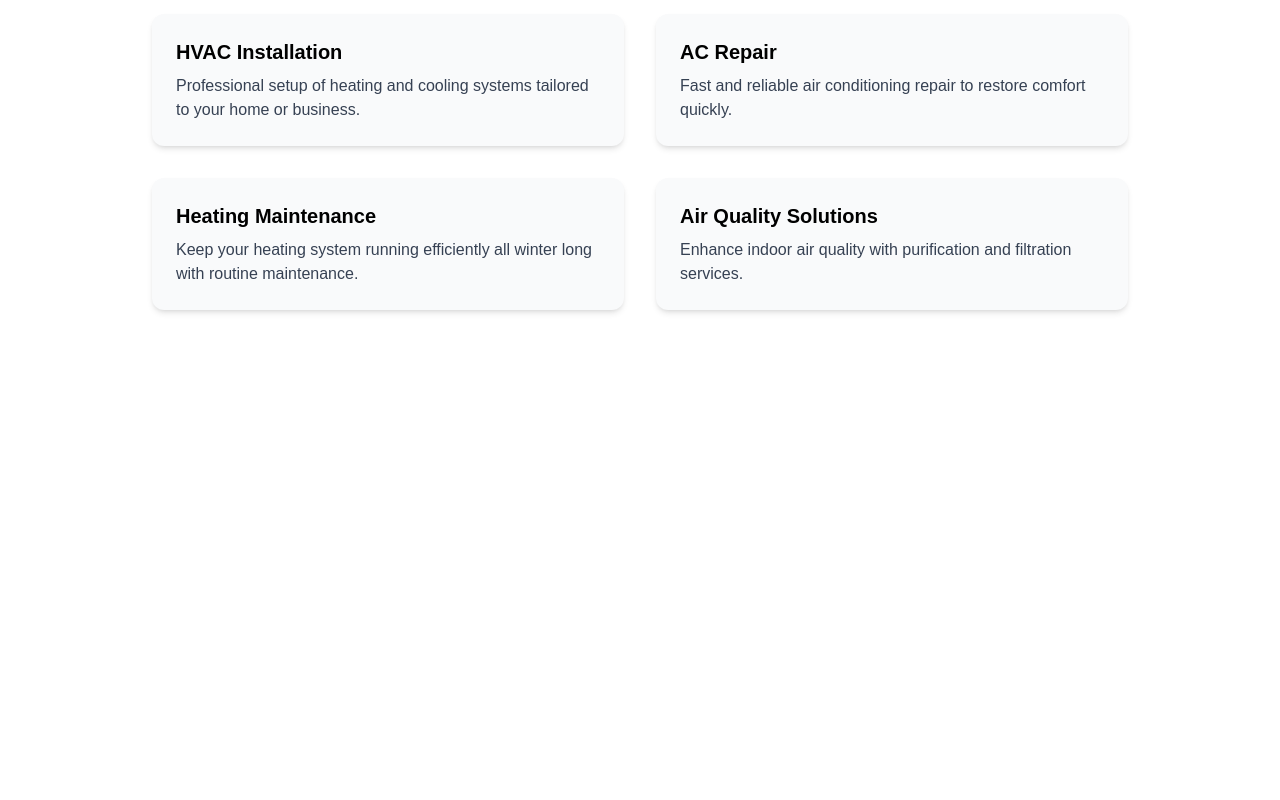
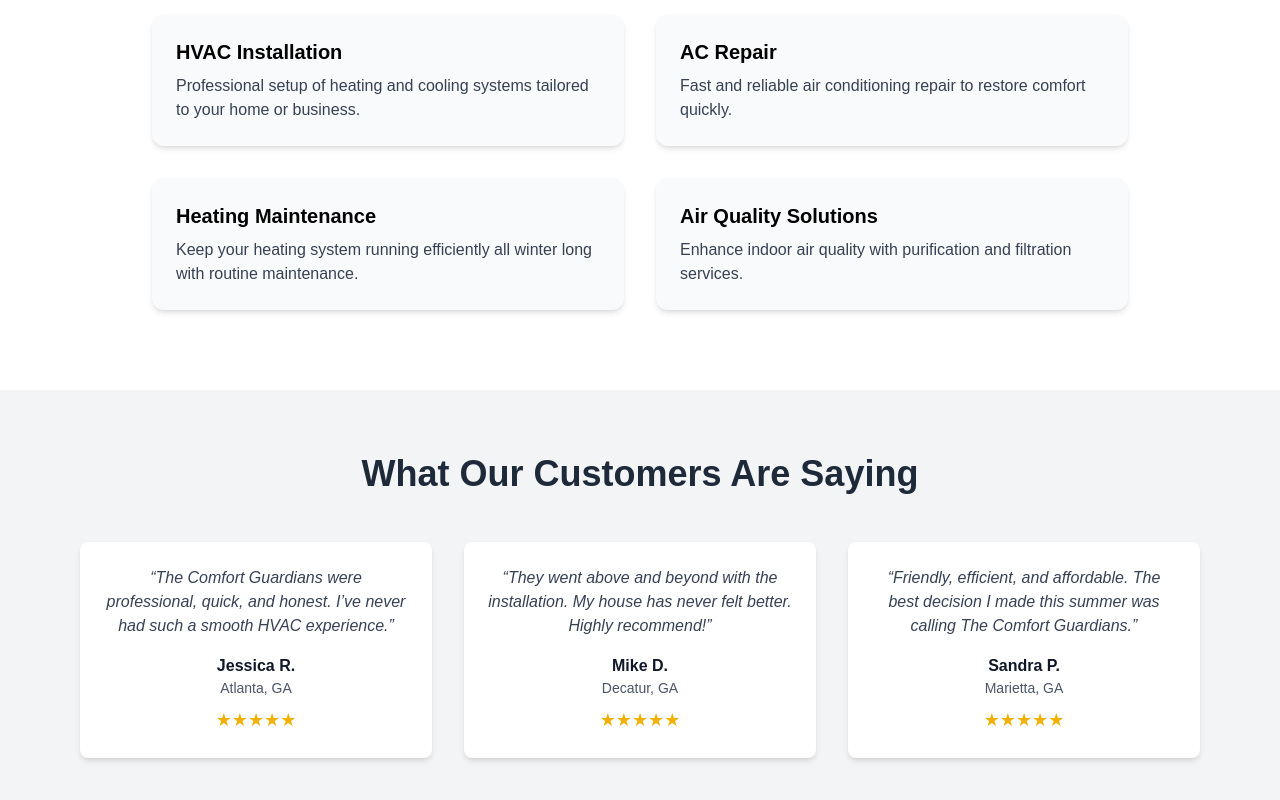
Before and after one commit to gerardinhoo/The-Comfort-Guardians, a Next.js app: page / in a window 1280 px wide. Shown: the part 950-1750 px from the top of the page. Before the commit the page ends 1340 px from the top, so only its background shows below. Built offline with nearby package versions, Linux system fonts and the light colour scheme.

Commit message:
Add animated Testimonials section with 3 customer reviews

```diff
--- a/src/app/page.tsx
+++ b/src/app/page.tsx
@@ -1,11 +1,13 @@
 import Hero from '@/sections/Hero';
 import Services from '@/sections/Services';
+import Testimonials from '@/sections/Testimonials';
 
 export default function Home() {
   return (
     <main>
       <Hero />
       <Services />
+      <Testimonials />
     </main>
   );
 }
--- a/src/sections/Testimonials.tsx
+++ b/src/sections/Testimonials.tsx
@@ -0,0 +1,54 @@
+'use client';
+
+import { motion } from 'framer-motion';
+
+const testimonials = [
+  {
+    name: 'Jessica R.',
+    location: 'Atlanta, GA',
+    quote:
+      'The Comfort Guardians were professional, quick, and honest. I’ve never had such a smooth HVAC experience.',
+  },
+  {
+    name: 'Mike D.',
+    location: 'Decatur, GA',
+    quote:
+      'They went above and beyond with the installation. My house has never felt better. Highly recommend!',
+  },
+  {
+    name: 'Sandra P.',
+    location: 'Marietta, GA',
+    quote:
+      'Friendly, efficient, and affordable. The best decision I made this summer was calling The Comfort Guardians.',
+  },
+];
+
+export default function Testimonials() {
+  return (
+    <section className='bg-gray-100 py-16 px-6 md:px-20 text-center'>
+      <h2 className='text-3xl md:text-4xl font-bold mb-12 text-gray-800'>
+        What Our Customers Are Saying
+      </h2>
+
+      <div className='grid gap-8 md:grid-cols-3'>
+        {testimonials.map((testimonial, index) => (
+          <motion.div
+            key={index}
+            initial={{ opacity: 0, y: 20 }}
+            whileInView={{ opacity: 1, y: 0 }}
+            transition={{ duration: 0.6, delay: index * 0.2 }}
+            viewport={{ once: true }}
+            className='bg-white p-6 rounded-lg shadow-md'
+          >
+            <p className='text-gray-700 italic mb-4'>“{testimonial.quote}”</p>
+            <div className='font-semibold text-gray-900'>
+              {testimonial.name}
+            </div>
+            <div className='text-sm text-gray-600'>{testimonial.location}</div>
+            <div className='text-yellow-500 mt-2 text-lg'>★★★★★</div>
+          </motion.div>
+        ))}
+      </div>
+    </section>
+  );
+}
```
